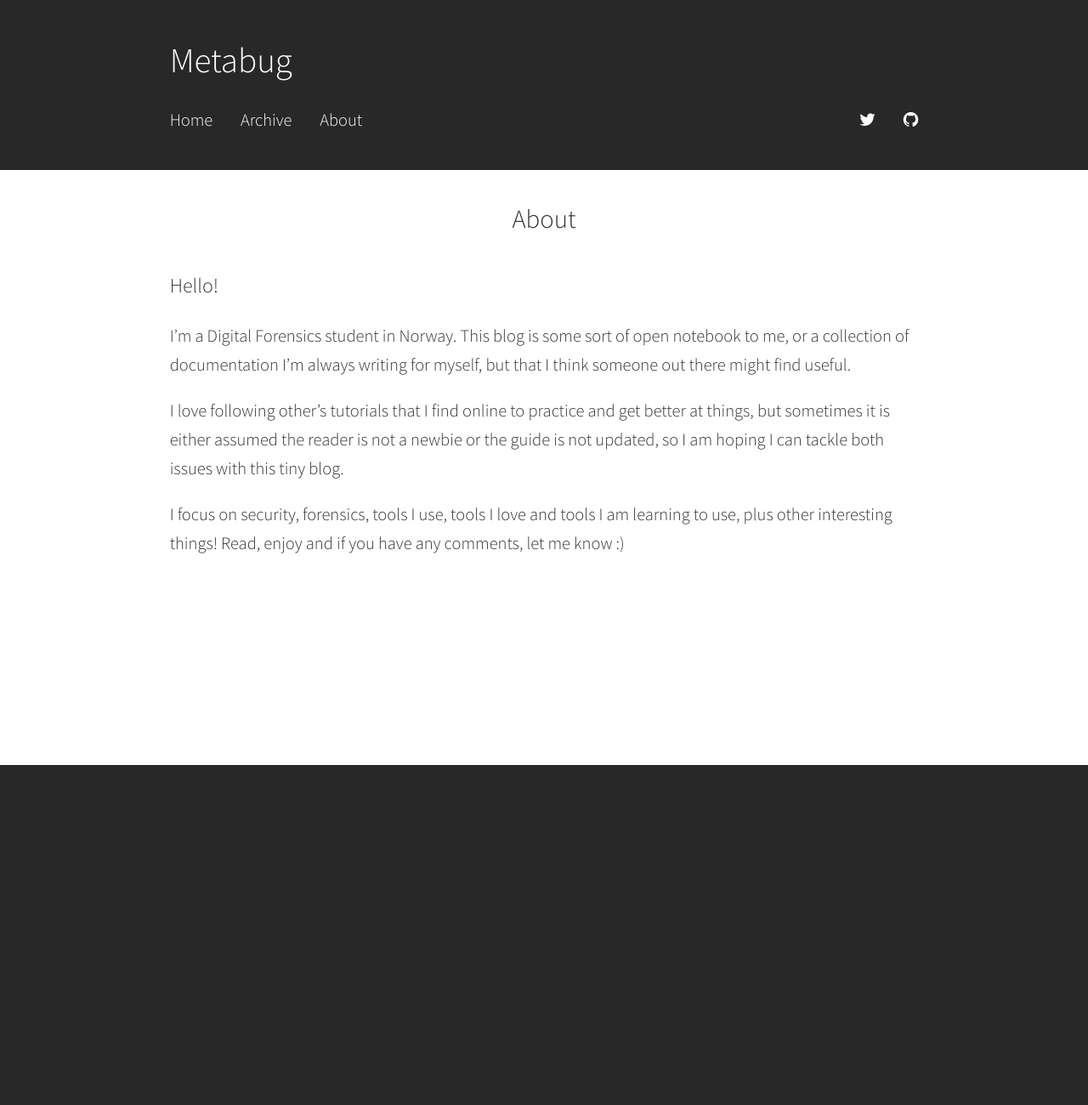
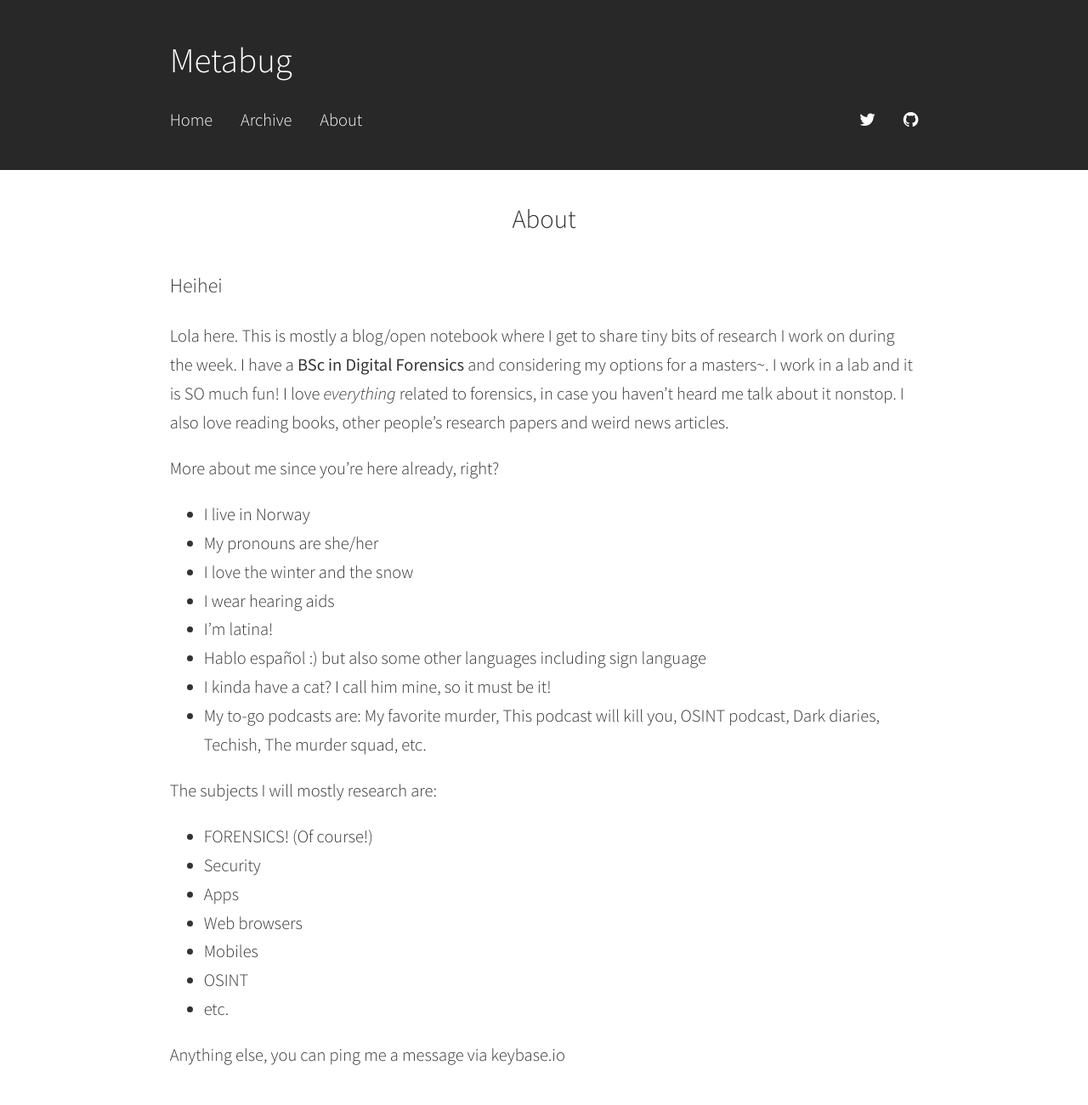
Before and after one commit to thisislola/thisislola.github.io, a Jekyll site: the page built from about.md, in a window 1280 px wide. Shown: the whole page at 85% size. Built offline with Jekyll 4.4.1, drawn with Linux system fonts in a browser that asks for light colours; before the commit the page ends 900 px from its top, so only the background shows below that.

Commit message:
Update about.md

```diff
--- a/about.md
+++ b/about.md
@@ -2,10 +2,30 @@
 title: "About"
 ---
 
-### Hello!
+### Heihei
 
-I'm a Digital Forensics student in Norway. This blog is some sort of open notebook to me, or a collection of documentation I'm always writing for myself, but that I think someone out there might find useful.
+Lola here. This is mostly a blog/open notebook where I get to share tiny bits of research I work on during the week. I have a **BSc in Digital Forensics** and considering my options for a masters~. I work in a lab and it is SO much fun! I love _everything_ related to forensics, in case you haven't heard me talk about it nonstop.
+I also love reading books, other people's research papers and weird news articles.
 
-I love following other's tutorials that I find online to practice and get better at things, but sometimes it is either assumed the reader is not a newbie or the guide is not updated, so I am hoping I can tackle both issues with this tiny blog.
+More about me since you're here already, right?
 
-I focus on security, forensics, tools I use, tools I love and tools I am learning to use, plus other interesting things! Read, enjoy and if you have any comments, let me know :)
+- I live in Norway
+- My pronouns are she/her
+- I love the winter and the snow
+- I wear hearing aids
+- I'm latina!
+- Hablo español :) but also some other languages including sign language
+- I kinda have a cat? I call him mine, so it must be it!
+- My to-go podcasts are: My favorite murder, This podcast will kill you, OSINT podcast, Dark diaries, Techish, The murder squad, etc.
+
+The subjects I will mostly research are:
+
+- FORENSICS! (Of course!)
+- Security
+- Apps
+- Web browsers
+- Mobiles
+- OSINT
+- etc.
+
+Anything else, you can ping me a message via keybase.io
```
